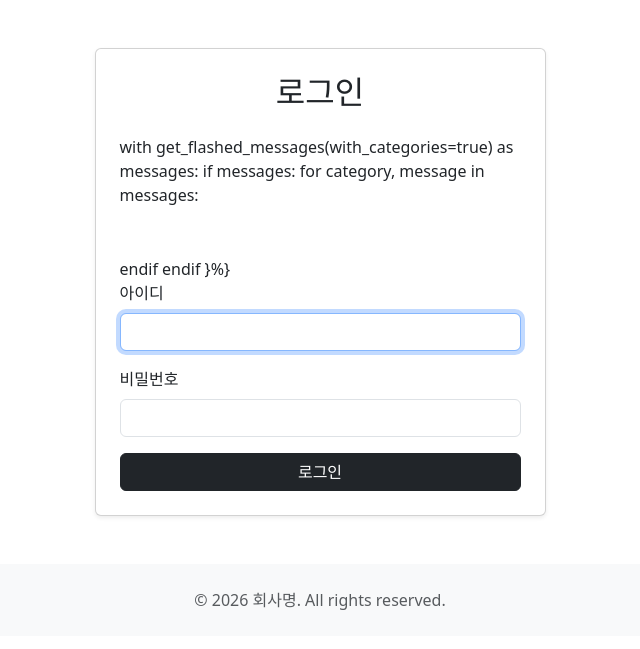
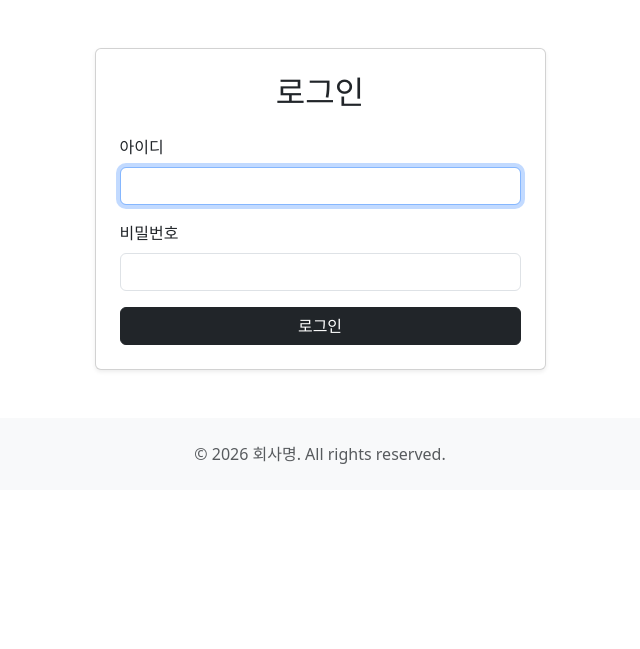
Before and after one commit to Rvnning/company-site, a Flask app: page /login in a window 1280 px wide. Shown: the part 56-705 px from the top of the page, without its empty margins (320-960 px from the left). Run offline with Flask 3, Linux system fonts and the light colour scheme; some libraries are stand-ins or nearby versions.

Commit message:
Fix login template syntax

```diff
--- a/templates/login.html
+++ b/templates/login.html
@@ -9,13 +9,13 @@
                 <h2 class="text-center mb-4">로그인</h2>
 
                 <!-- 플래시 메시지 (경고/성공 알림) -->
-                with get_flashed_messages(with_categories=true) as messages:
-                    if messages:
-                        for category, message in messages:
-                            <div class="alert alert-{{ category }}" role="alert">{{ message }}</div>
-                        endif
-                    endif
-                }%}
+                {% with messages = get_flashed_messages(with_categories=true) %}
+  {% if messages %}
+    {% for category, message in messages %}
+      <div class="alert alert-{{ category }}">{{ message }}</div>
+    {% endfor %}
+  {% endif %}
+{% endwith %}
 
                 <form method="POST">
                     <input type="hidden" name="csrf_token" value="{{ csrf_token() }}">
```
